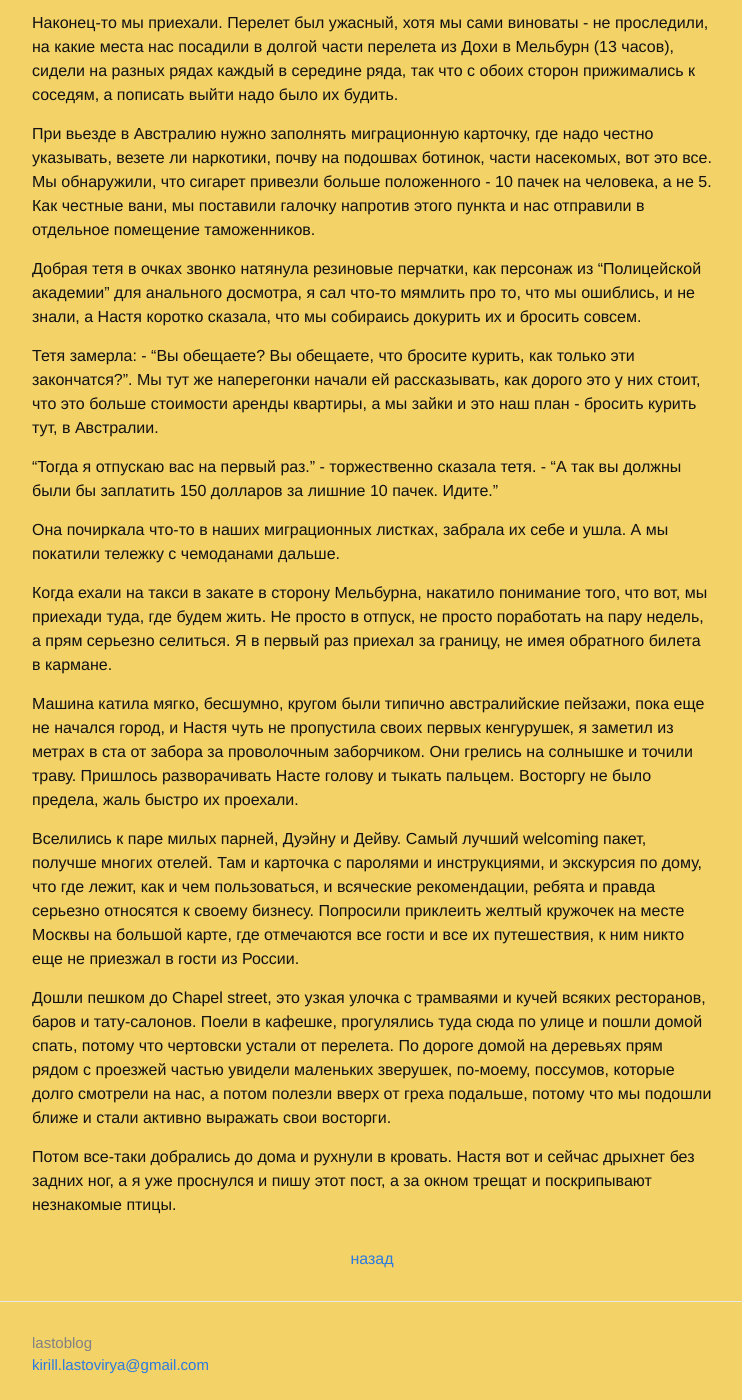
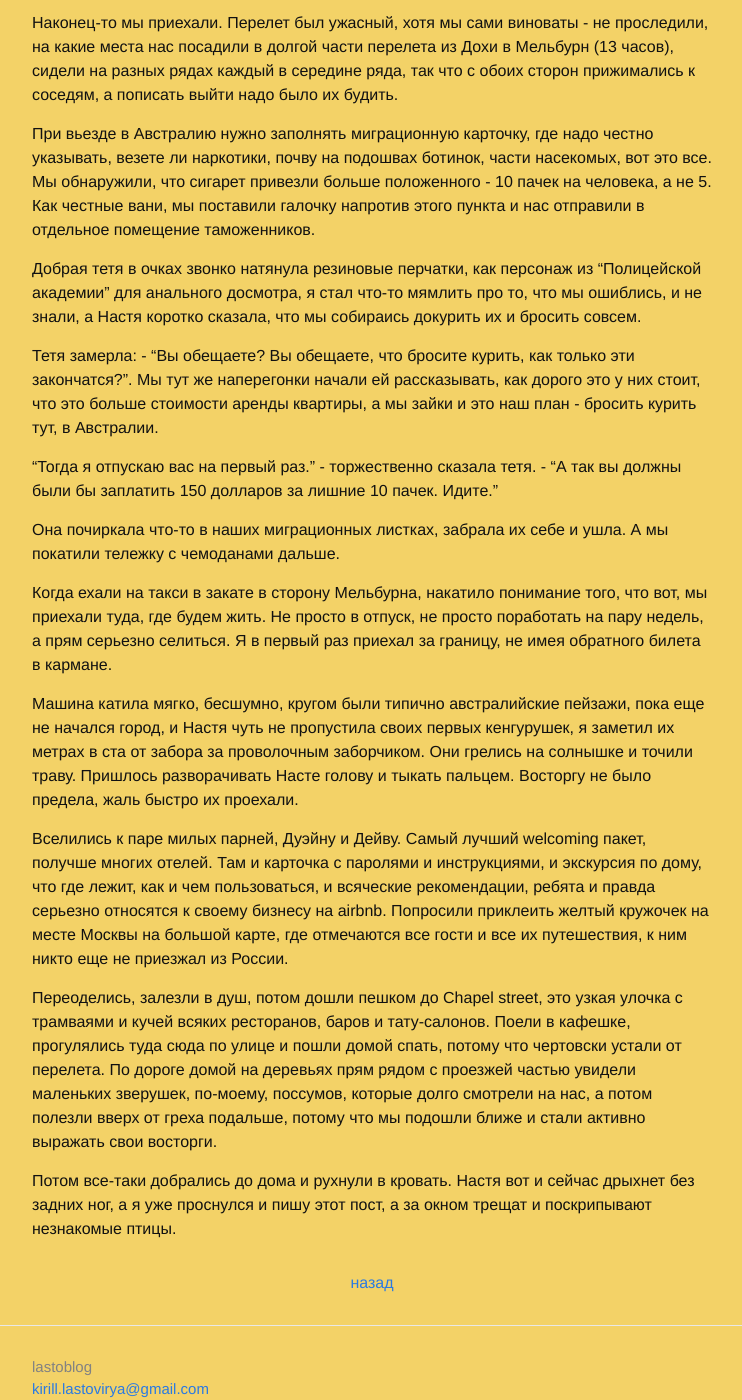
Before and after one commit to lastoblog/lastoblog.github.io, a Jekyll site: the page built from _posts/2016-11-09-we-arrived.markdown, in a window 1280 px wide and 1400 px high, scrolled down 1008 px. Shown: the whole window, without its empty margins (268-1010 px from the left). Built offline with Jekyll 4.4.1, drawn with Linux system fonts in a browser that asks for light colours.

Commit message:
fixed spelling errors

```diff
--- a/_posts/2016-11-09-we-arrived.markdown
+++ b/_posts/2016-11-09-we-arrived.markdown
@@ -11,7 +11,7 @@ preview: /assets/2016-11-09-possum-small.jpg
 
 При вьезде в Австралию нужно заполнять миграционную карточку, где надо честно указывать, везете ли наркотики, почву на подошвах ботинок, части насекомых, вот это все. Мы обнаружили, что сигарет привезли больше положенного - 10 пачек на человека, а не 5. Как честные вани, мы поставили галочку напротив этого пункта и нас отправили в отдельное помещение таможенников.
 
-Добрая тетя в очках звонко натянула резиновые перчатки, как персонаж из "Полицейской академии" для анального досмотра, я сал что-то мямлить про то, что мы ошиблись, и не знали, а Настя коротко сказала, что мы собираись докурить их и бросить совсем.
+Добрая тетя в очках звонко натянула резиновые перчатки, как персонаж из "Полицейской академии" для анального досмотра, я стал что-то мямлить про то, что мы ошиблись, и не знали, а Настя коротко сказала, что мы собираись докурить их и бросить совсем.
 
 Тетя замерла: - "Вы обещаете? Вы обещаете, что бросите курить, как только эти закончатся?". Мы тут же наперегонки начали ей рассказывать, как дорого это у них стоит, что это больше стоимости аренды квартиры, а мы зайки и это наш план - бросить курить тут, в Австралии.
 
@@ -19,12 +19,12 @@ preview: /assets/2016-11-09-possum-small.jpg
 
 Она почиркала что-то в наших миграционных листках, забрала их себе и ушла. А мы покатили тележку с чемоданами дальше.
 
-Когда ехали на такси в закате в сторону Мельбурна, накатило понимание того, что вот, мы приехади туда, где будем жить. Не просто в отпуск, не просто поработать на пару недель, а прям серьезно селиться. Я в первый раз приехал за границу, не имея обратного билета в кармане.
+Когда ехали на такси в закате в сторону Мельбурна, накатило понимание того, что вот, мы приехали туда, где будем жить. Не просто в отпуск, не просто поработать на пару недель, а прям серьезно селиться. Я в первый раз приехал за границу, не имея обратного билета в кармане.
 
-Машина катила мягко, бесшумно, кругом были типично австралийские пейзажи, пока еще не начался город, и Настя чуть не пропустила своих первых кенгурушек, я заметил из метрах в ста от забора за проволочным заборчиком. Они грелись на солнышке и точили траву. Пришлось разворачивать Насте голову и тыкать пальцем. Восторгу не было предела, жаль быстро их проехали.
+Машина катила мягко, бесшумно, кругом были типично австралийские пейзажи, пока еще не начался город, и Настя чуть не пропустила своих первых кенгурушек, я заметил их метрах в ста от забора за проволочным заборчиком. Они грелись на солнышке и точили траву. Пришлось разворачивать Насте голову и тыкать пальцем. Восторгу не было предела, жаль быстро их проехали.
 
-Вселились к паре милых парней, Дуэйну и Дейву. Самый лучший welcoming пакет, получше многих отелей. Там и карточка с паролями и инструкциями, и экскурсия по дому, что где лежит, как и чем пользоваться, и всяческие рекомендации, ребята и правда серьезно относятся к своему бизнесу. Попросили приклеить желтый кружочек на месте Москвы на большой карте, где отмечаются все гости и все их путешествия, к ним никто еще не приезжал в гости из России.
+Вселились к паре милых парней, Дуэйну и Дейву. Самый лучший welcoming пакет, получше многих отелей. Там и карточка с паролями и инструкциями, и экскурсия по дому, что где лежит, как и чем пользоваться, и всяческие рекомендации, ребята и правда серьезно относятся к своему бизнесу на airbnb. Попросили приклеить желтый кружочек на месте Москвы на большой карте, где отмечаются все гости и все их путешествия, к ним никто еще не приезжал из России.
 
-Дошли пешком до Chapel street, это узкая улочка с трамваями и кучей всяких ресторанов, баров и тату-салонов. Поели в кафешке, прогулялись туда сюда по улице и пошли домой спать, потому что чертовски устали от перелета. По дороге домой на деревьях прям рядом с проезжей частью увидели маленьких зверушек, по-моему, поссумов, которые долго смотрели на нас, а потом полезли вверх от греха подальше, потому что мы подошли ближе и стали активно выражать свои восторги.
+Переоделись, залезли в душ, потом дошли пешком до Chapel street, это узкая улочка с трамваями и кучей всяких ресторанов, баров и тату-салонов. Поели в кафешке, прогулялись туда сюда по улице и пошли домой спать, потому что чертовски устали от перелета. По дороге домой на деревьях прям рядом с проезжей частью увидели маленьких зверушек, по-моему, поссумов, которые долго смотрели на нас, а потом полезли вверх от греха подальше, потому что мы подошли ближе и стали активно выражать свои восторги.
 
 Потом все-таки добрались до дома и рухнули в кровать. Настя вот и сейчас дрыхнет без задних ног, а я уже проснулся и пишу этот пост, а за окном трещат и поскрипывают незнакомые птицы.
```
